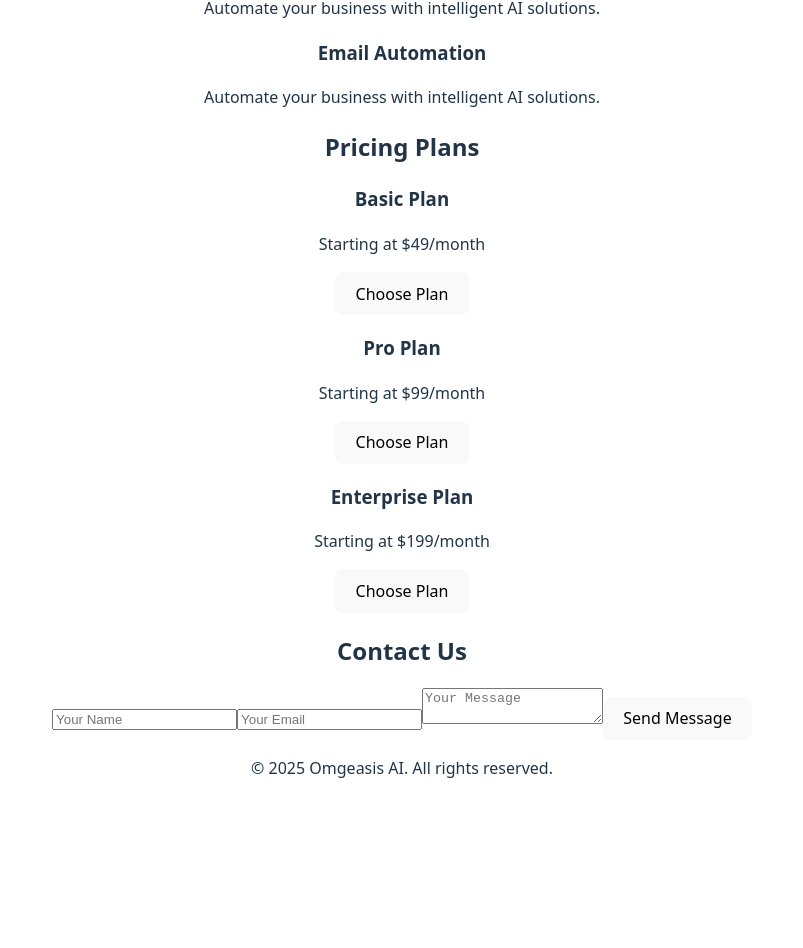
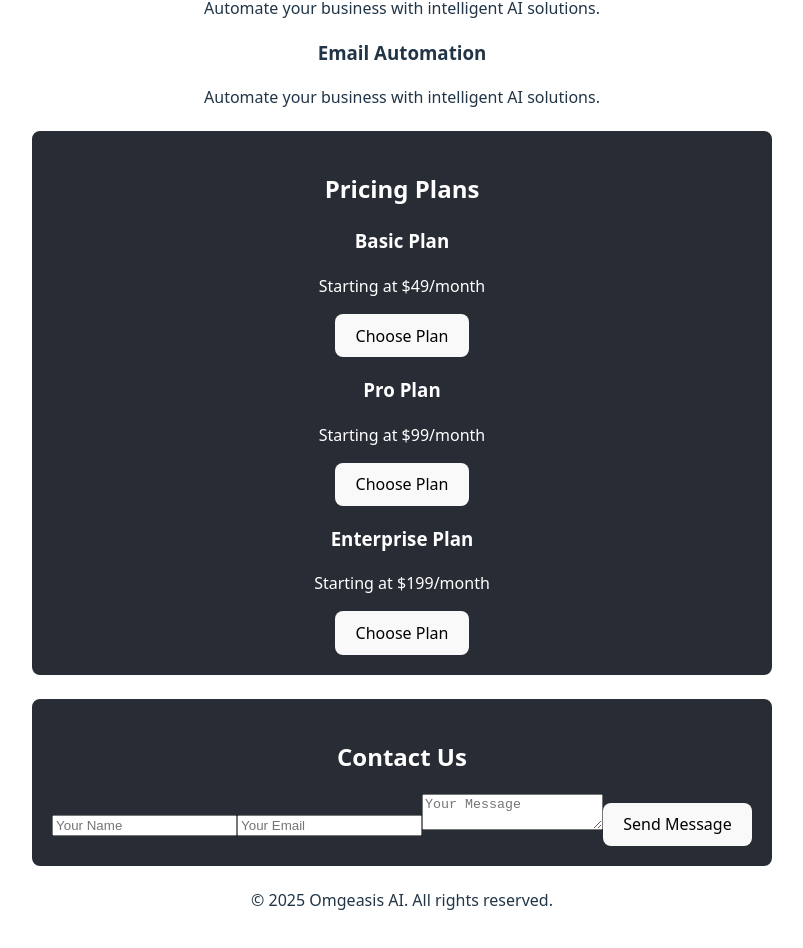
Before and after one commit to kylekovac1997/omegasisAI, a React (Vite) app: page / in a window 1280 px wide. Shown: the part 678-1626 px from the top of the page, without its empty margins (238-1041 px from the left). Before the commit the page ends 1506 px from the top, so only its background shows below. Built offline with nearby package versions, Linux system fonts and the light colour scheme.

Commit message:
website for omegasis

```diff
--- a/package.json
+++ b/package.json
@@ -14,12 +14,14 @@
     "react": "^19.0.0",
     "react-dom": "^19.0.0",
     "react-router-dom": "^7.3.0",
+    "styled-components": "^6.1.15",
     "tailwindcss": "^4.0.13"
   },
   "devDependencies": {
     "@eslint/js": "^9.21.0",
     "@types/react": "^19.0.10",
     "@types/react-dom": "^19.0.4",
+    "@types/styled-components": "^5.1.34",
     "@vitejs/plugin-react": "^4.3.4",
     "eslint": "^9.21.0",
     "eslint-plugin-react-hooks": "^5.1.0",
--- a/src/components/pages/Main_Page.tsx
+++ b/src/components/pages/Main_Page.tsx
@@ -1,5 +1,5 @@
 import React from 'react';
-
+import Section from '../styles/Section_Styled';
 const Main_Page: React.FC = () => {
   return (
     <div className="bg-gray-900 text-white min-h-screen">
@@ -36,7 +36,7 @@
       </section>
 
       {/* Pricing Section */}
-      <section id="pricing" className="py-20 text-center">
+      <Section id="pricing" color='white' style={{ boxShadow: '0 0 50px pink' }}>
         <h2 className="text-4xl font-semibold">Pricing Plans</h2>
         <div className="grid grid-cols-1 md:grid-cols-3 gap-8 mt-8 container mx-auto px-4">
           {["Basic", "Pro", "Enterprise"].map(plan => (
@@ -47,10 +47,10 @@
             </div>
           ))}
         </div>
-      </section>
+      </Section>
 
       {/* Contact Section */}
-      <section id="contact" className="py-20 bg-gray-800 text-center">
+      <Section id="contact" color='white' style={{ boxShadow: '0 0 10px white' }}>
         <h2 className="text-4xl font-semibold">Contact Us</h2>
         <form className="max-w-lg mx-auto bg-white bg-opacity-10 backdrop-blur-md p-8 rounded-xl mt-6">
           <input type="text" placeholder="Your Name" className="w-full p-3 bg-transparent border border-white mb-4 placeholder-white" />
@@ -58,7 +58,7 @@
           <textarea placeholder="Your Message" className="w-full p-3 bg-transparent border border-white mb-4 placeholder-white h-32"></textarea>
           <button className="w-full bg-blue-500 px-6 py-3 rounded-full hover:bg-blue-600">Send Message</button>
         </form>
-      </section>
+      </Section>
 
       {/* Footer */}
       <footer className="bg-black bg-opacity-50 backdrop-blur-md text-center p-4">
--- /dev/null
+++ b/src/components/styles/Section_Styled.tsx
@@ -0,0 +1,61 @@
+import React from 'react';
+import styled, { keyframes } from 'styled-components';
+import { CSSProperties } from 'react';
+
+const glow = keyframes`
+    0% {
+        box-shadow: 0 0 5px rgba(255, 255, 255, 0.5);
+    }
+    50% {
+        box-shadow: 0 0 20px rgba(255, 255, 255, 1);
+    }
+    100% {
+        box-shadow: 0 0 5px rgba(255, 255, 255, 0.5);
+    }
+`;
+
+const scrollToView = keyframes`
+    0% {
+        opacity: 0;
+        transform: translateY(10px);
+    }
+    50% {
+        opacity: 0.5;
+        transform: translateY(5px);
+    }
+    100% {
+        opacity: 1;
+        transform: translateY(0);
+    }
+`;
+
+const Section_Style = styled.section`
+    border: 2px solid #fff;
+    animation: ${glow} 2s infinite ease-in-out, ${scrollToView} 1s ease-out;
+    padding: 20px;
+    margin: 20px 0;
+    background-color: #282c34;
+    color: white;
+    border-radius: 10px;
+`;
+interface SectionProps {
+    id: string;
+    children: React.ReactNode;
+    color?: string;
+    style?: CSSProperties;
+}
+
+
+
+const Section: React.FC<SectionProps> = ({ id, children, color = 'white', style }) => {
+    return (
+        <Section_Style id={id} style={{ ...style, color, boxShadow: `0 0 10px ${color}` }}>
+            {children}
+        </Section_Style>
+    );
+};
+
+
+
+
+export default Section;
```
Also changed, not shown: 1 other file (tests, documents, lock files or other folders).
